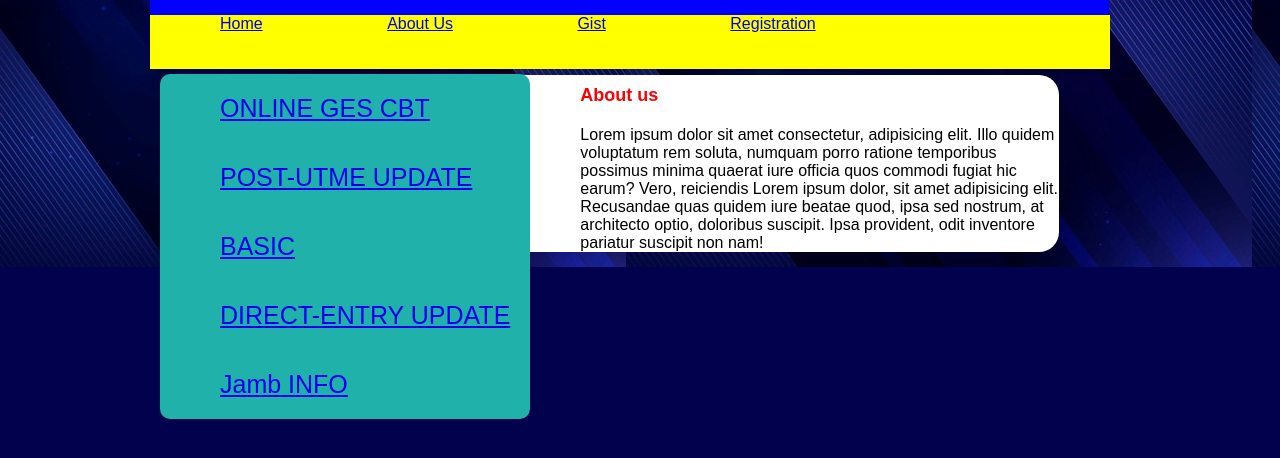
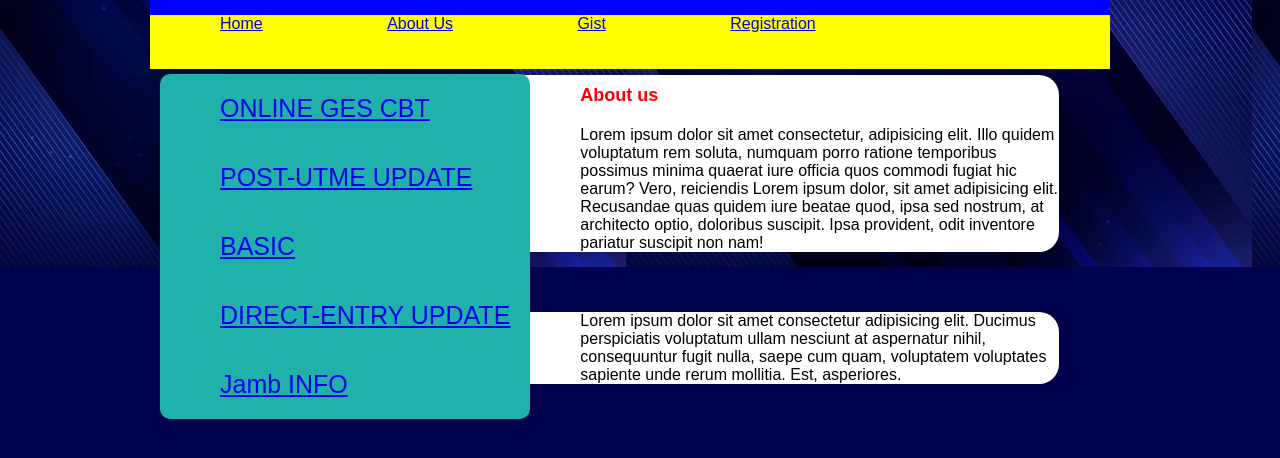
Before and after one commit to codesdave/ecampus-gist, a plain HTML site: page index.html in a window 1280 px wide. Shown: the part 150-608 px from the top of the page. Drawn offline with Linux system fonts and the light colour scheme.

Commit message:
uniport_gist

```diff
--- a/index.html
+++ b/index.html
@@ -58,6 +58,13 @@
         </div>
 
         </section>
+        <section class="gist">
+            <p>
+                Lorem ipsum dolor sit amet consectetur adipisicing elit. Ducimus perspiciatis
+                voluptatum ullam nesciunt at aspernatur nihil, consequuntur fugit nulla, saepe cum
+                quam, voluptatem voluptates sapiente unde rerum mollitia. Est, asperiores.
+            </p>
+        </section>
 
     </div>
 
--- a/style.css/index.css
+++ b/style.css/index.css
@@ -97,7 +97,7 @@
     padding: 20px;
     text-decoration: none;
     list-style: none;
-
+ssdeertq: 5q;
 
 
 }
@@ -124,3 +124,6 @@
 .text{
     padding-top: 20px;
 }
+.gist{
+    background: #fff;
+}
```
